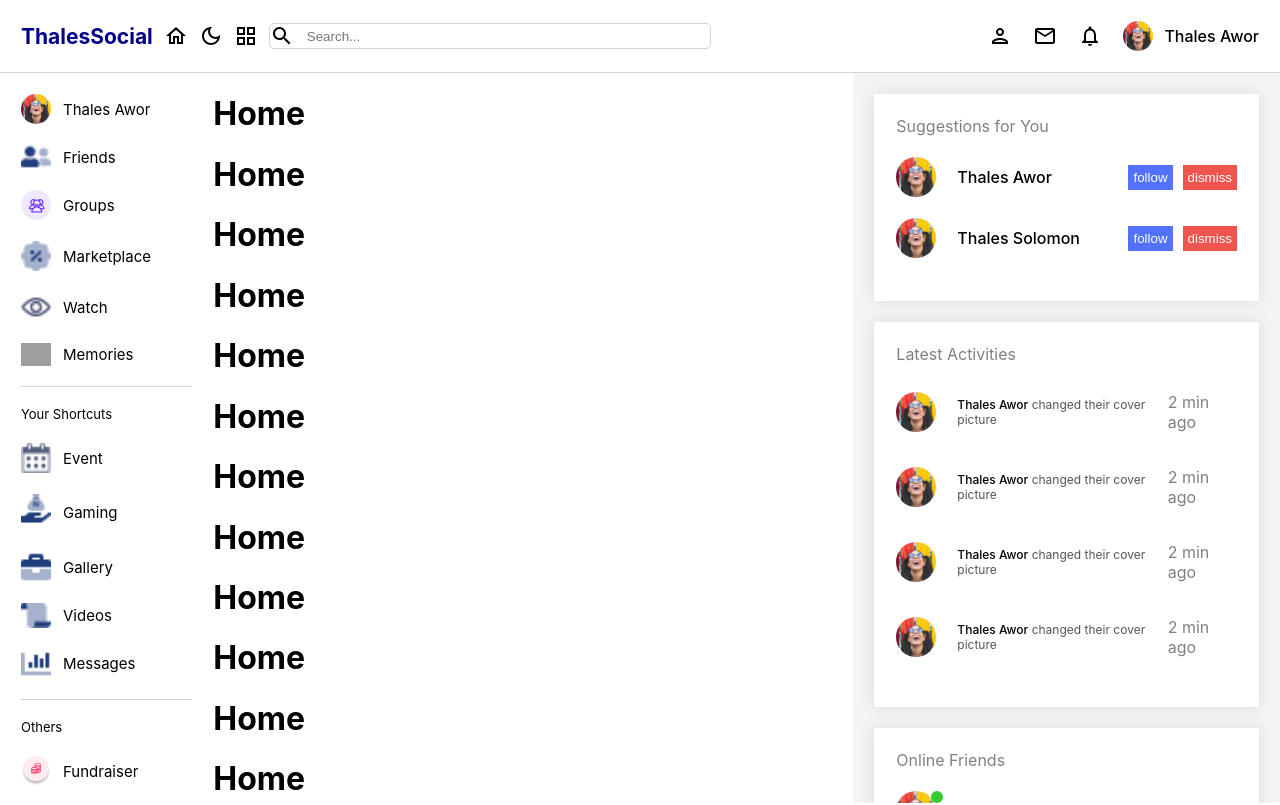
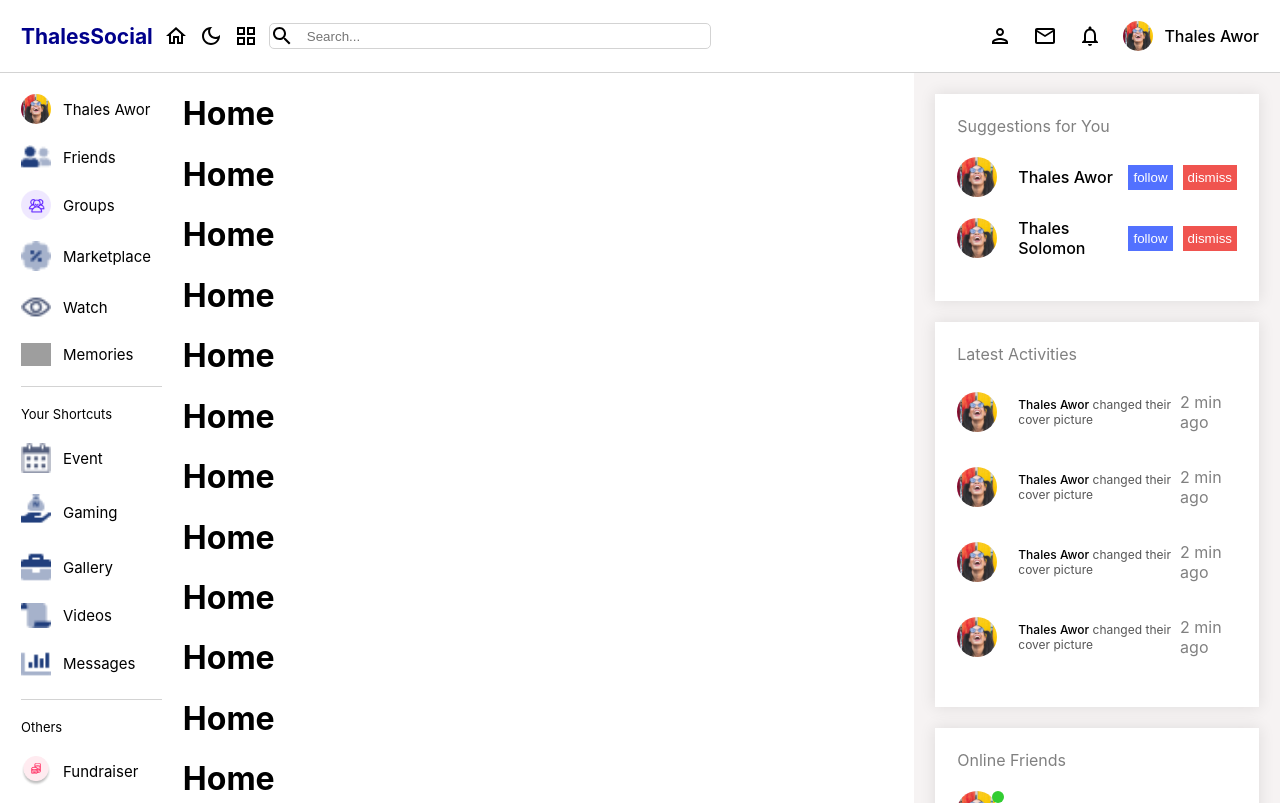
Before and after one commit to AworThales/Thales_social, a React (Create React App) app: page / in a window 1280 px wide. Shown: the top 805 px of the page. Built offline with nearby package versions, Linux system fonts and the light colour scheme; grey boxes are pictures that could not be loaded.

Commit message:
Implementing Dark or Light mode functionality: clear
h
$

```diff
--- a/src/App.js
+++ b/src/App.js
@@ -30,7 +30,7 @@ function App() {
         <NavBar />
         <div style={{display: "flex"}}>
           <LeftBar />
-          <div style={{flex: 6}}>
+          <div style={{flex: 8}}>
           <Outlet />
           </div>
           <RightBar />
```
